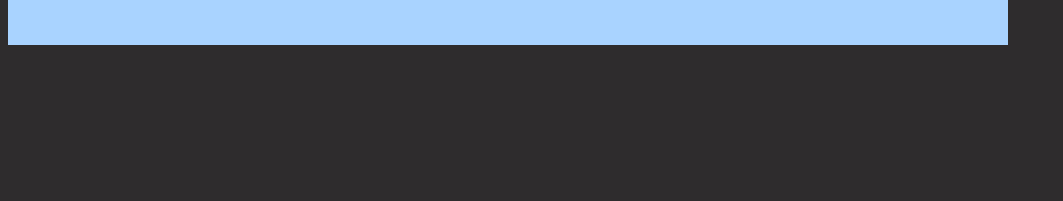
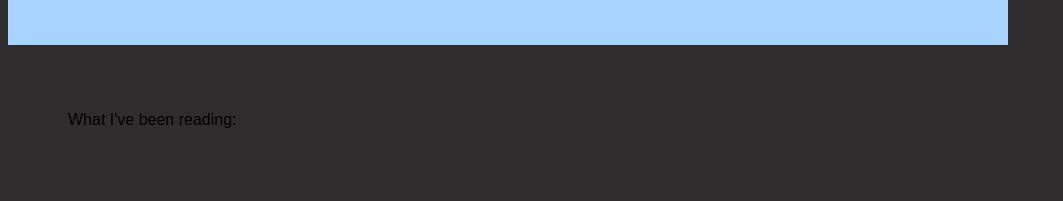
Before and after one commit to MillRM/Merediths-Website, a plain HTML site: page index.html in a window 1280 px wide. Shown: the part 5337-5538 px from the top of the page, without its empty margins (0-1063 px from the left). Drawn offline with Linux system fonts and the light colour scheme.

Commit message:
Added text

```diff
--- a/index.html
+++ b/index.html
@@ -306,7 +306,9 @@
     </div>
 
     <div id="containerVerse">
-
+      <p>
+        What I've been reading:
+      </p>
     </div>
 
     <div id="containerConnect">
```
